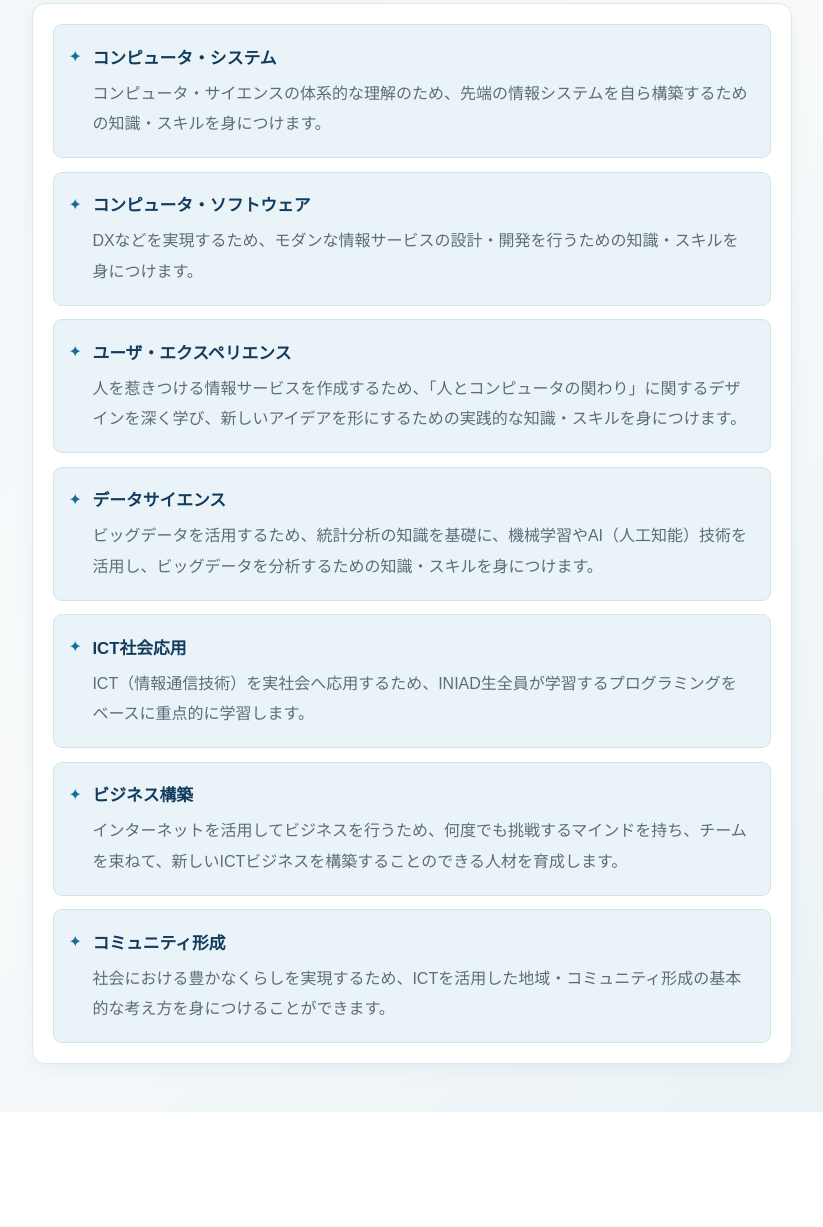
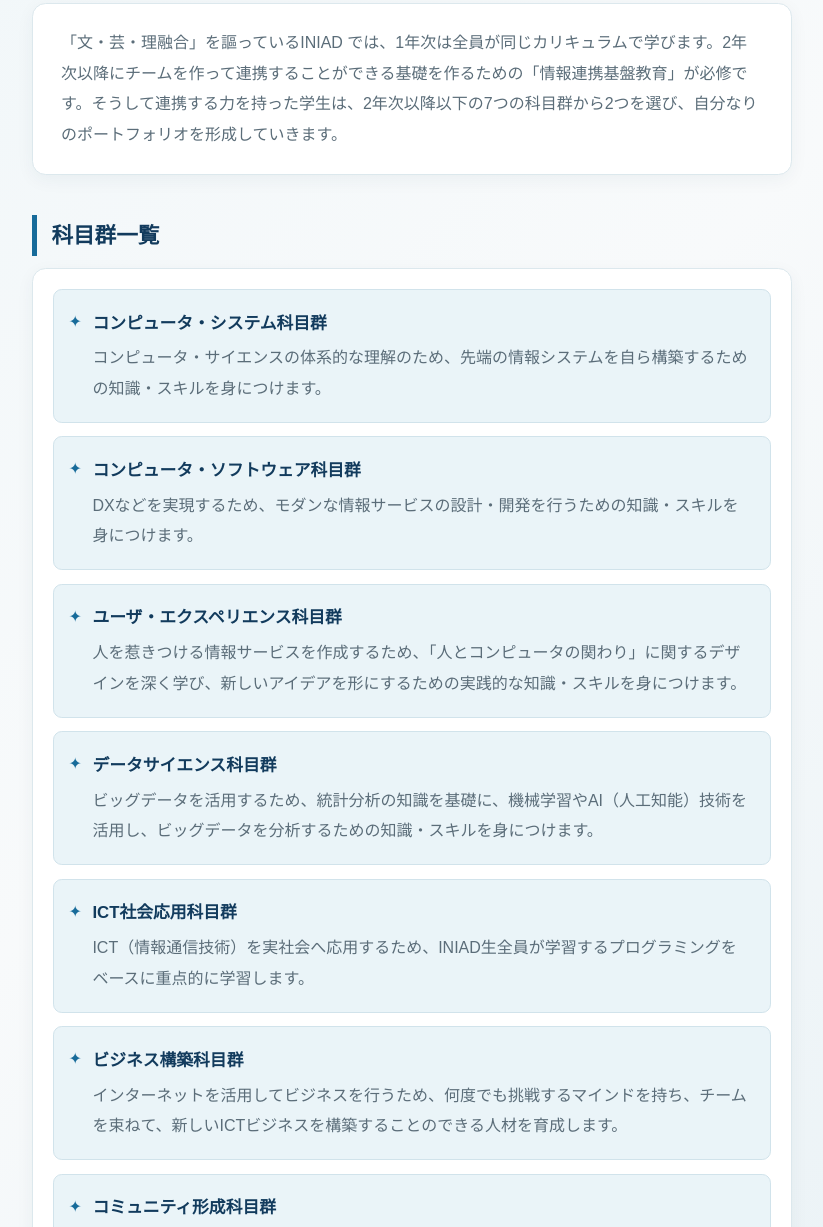
Before and after one commit to s15402600671/iniad-intro, a plain HTML site: page index.html in a window 1280 px wide. Shown: the part 603-1830 px from the top of the page, without its empty margins (228-1051 px from the left). Before the commit the page ends 1715 px from the top, so only its background shows below. Drawn offline with Linux system fonts and the light colour scheme.

Commit message:
Update index.html

```diff
--- a/index.html
+++ b/index.html
@@ -10,34 +10,36 @@
     <h1>INIADの紹介</h1>
     <h2>概要</h2>
     <p>INIADは"Information Networking for Innovation And Design"の略で、日本語では情報連携学部と言います。<br>INIADはコンピュータサイエンス（情報科学）を基本的な最重要科目として学び、それを応用展開していくことのできる人間を育てるという考えのもと、2017年4月に創設された学部です。<br>INIADでは入学直後から、世界中で使われているプログラミング言語「Python」を学びます。さらに、ソースプログラム管理システム「Git」を用いて、プログラムを管理する方法も学びます。</p>
+    <h2>INIADのカリキュラム</h2>
+    <p>「文・芸・理融合」を謳っているINIAD では、1年次は全員が同じカリキュラムで学びます。2年次以降にチームを作って連携することができる基礎を作るための「情報連携基盤教育」が必修です。そうして連携する力を持った学生は、2年次以降以下の7つの科目群から2つを選び、自分なりのポートフォリオを形成していきます。</p>
     <h2>科目群一覧</h2>
     <ul>
       <li>
-        <strong>コンピュータ・システム</strong>
+        <strong>コンピュータ・システム科目群</strong>
         <p>コンピュータ・サイエンスの体系的な理解のため、先端の情報システムを自ら構築するための知識・スキルを身につけます。</p>
       </li>
       <li>
-        <strong>コンピュータ・ソフトウェア</strong>
+        <strong>コンピュータ・ソフトウェア科目群</strong>
         <p>DXなどを実現するため、モダンな情報サービスの設計・開発を行うための知識・スキルを身につけます。</p>
       </li>
       <li>
-        <strong>ユーザ・エクスペリエンス</strong>
+        <strong>ユーザ・エクスペリエンス科目群</strong>
         <p>人を惹きつける情報サービスを作成するため、「人とコンピュータの関わり」に関するデザインを深く学び、新しいアイデアを形にするための実践的な知識・スキルを身につけます。</p>
       </li>
       <li>
-        <strong>データサイエンス</strong>
+        <strong>データサイエンス科目群</strong>
         <p>ビッグデータを活用するため、統計分析の知識を基礎に、機械学習やAI（人工知能）技術を活用し、ビッグデータを分析するための知識・スキルを身につけます。</p>
       </li>
       <li>
-        <strong>ICT社会応用</strong>
+        <strong>ICT社会応用科目群</strong>
         <p>ICT（情報通信技術）を実社会へ応用するため、INIAD生全員が学習するプログラミングをベースに重点的に学習します。</p>
       </li>
       <li>
-        <strong>ビジネス構築</strong>
+        <strong>ビジネス構築科目群</strong>
         <p>インターネットを活用してビジネスを行うため、何度でも挑戦するマインドを持ち、チームを束ねて、新しいICTビジネスを構築することのできる人材を育成します。</p>
       </li>
       <li>
-        <strong>コミュニティ形成</strong>
+        <strong>コミュニティ形成科目群</strong>
         <p>社会における豊かなくらしを実現するため、ICTを活用した地域・コミュニティ形成の基本的な考え方を身につけることができます。</p>
       </li>
     </ul>
```
